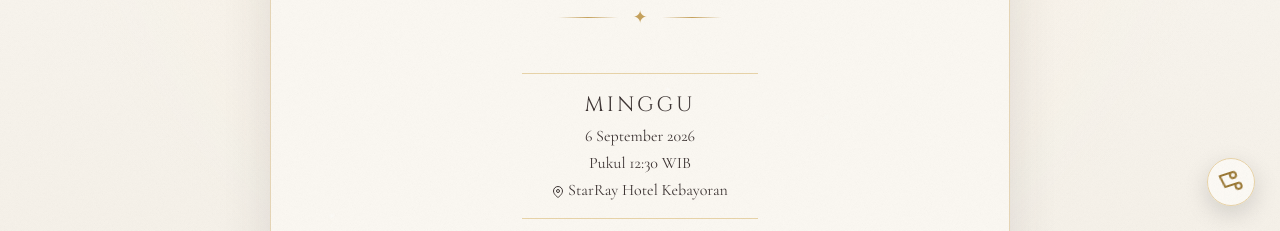
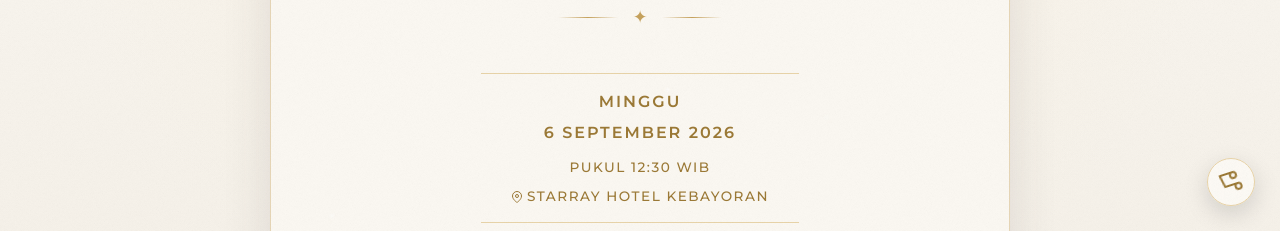
Before and after one commit to syifanina/wedding-invitation-gi, a plain HTML site: page index.html in a window 1280 px wide. Both pictures are taken after a click on the element 640 px from the left and 432 px from the top of the page. Shown: the part 569-800 px from the top of the page. Drawn offline with nearby package versions, Linux system fonts and the light colour scheme; no server answers; a web font is replaced by a local one.

Commit message:
Update style.css

```diff
--- a/style.css
+++ b/style.css
@@ -857,18 +857,45 @@ body.locked {
 }
 
 .hero-date-day {
-  font-family: var(--font-serif-heading);
-  font-size: 1.3rem;
-  letter-spacing: 3px;
+  font-family: var(--font-sans-meta);
+  font-size: 1rem;
+  letter-spacing: 2px;
   text-transform: uppercase;
-  color: var(--text-primary);
-}
-
-.hero-date-full {
+  color: var(--gold-dark);
+  font-weight: 600;
+  margin-bottom: 4px;
+}
+
+.hero-date-month-year {
   font-family: var(--font-sans-meta);
-  font-size: 0.82rem;
+  font-size: 1rem;
   letter-spacing: 2px;
-  color: var(--text-muted);
+  text-transform: uppercase;
+  color: var(--gold-dark);
+  font-weight: 600;
+  margin: 0 0 10px;
+}
+
+.hero-date-time {
+  font-family: var(--font-sans-meta);
+  font-size: 0.85rem;
+  letter-spacing: 1.5px;
+  color: var(--gold-dark);
+  font-weight: 500;
+  margin-bottom: 6px;
+  text-transform: uppercase;
+}
+
+.hero-date-loc {
+  font-family: var(--font-sans-meta);
+  font-size: 0.85rem;
+  letter-spacing: 1.5px;
+  color: var(--gold-dark);
+  font-weight: 500;
+  display: flex;
+  align-items: center;
+  justify-content: center;
+  text-transform: uppercase;
 }
 
 .hero-buttons-group {
```
